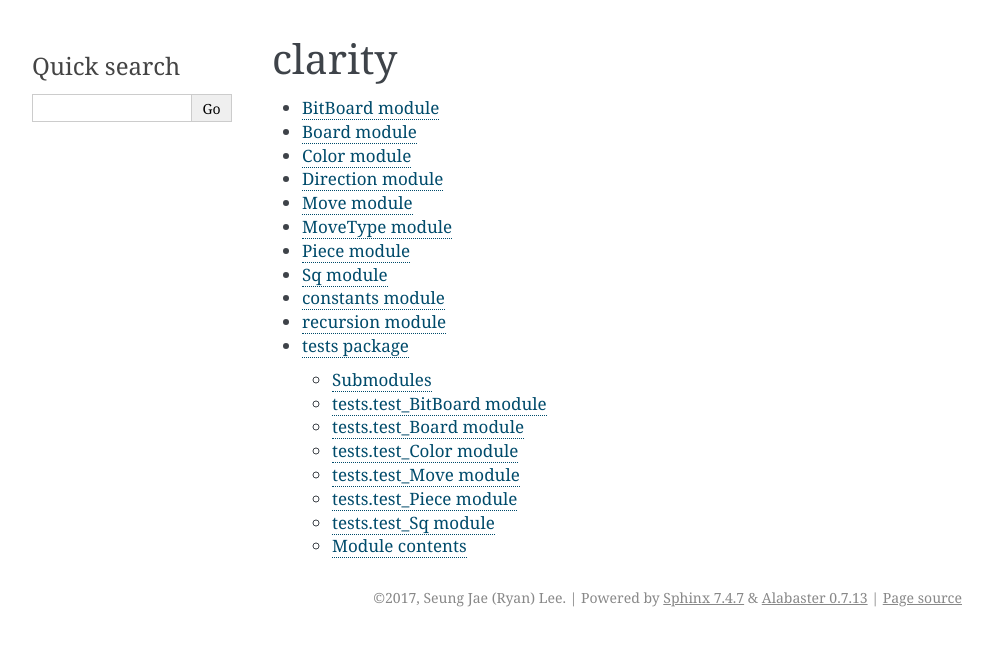
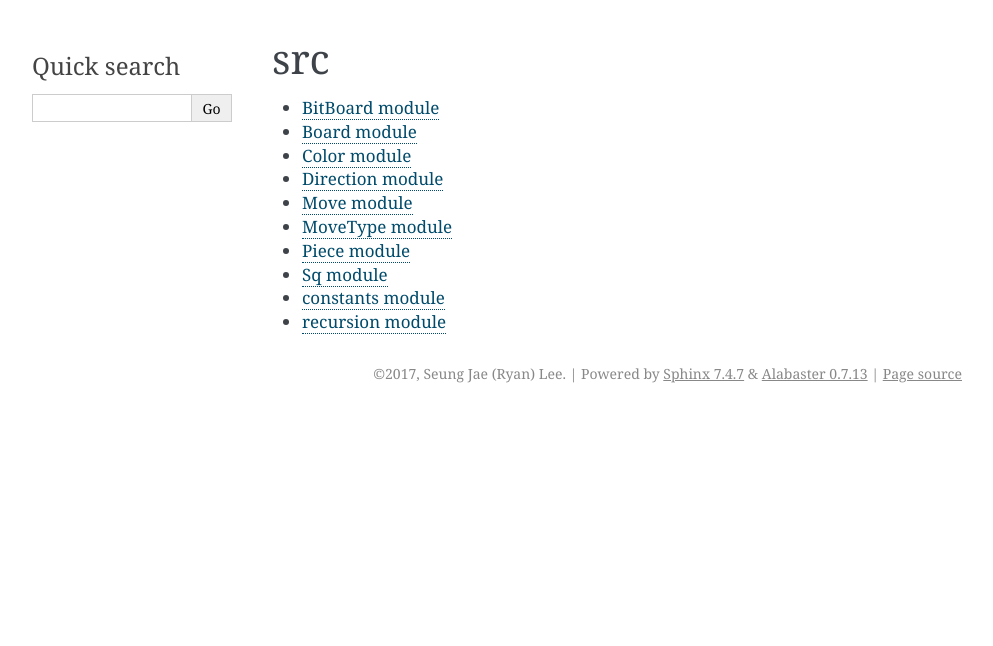
Before and after one commit to seungjaeryanlee/clarity, a Sphinx documentation site: the page built from docs/source/modules.rst, in a window 1280 px wide. Shown: the top 646 px of the page, without its empty margins (148-1141 px from the left). Built offline with Sphinx 7.4.7, drawn with Linux system fonts in a browser that asks for light colours.

Commit message:
Regenerated sphinx .rst files with sphinx-apidoc to account for directory change

```diff
--- a/docs/source/conf.py
+++ b/docs/source/conf.py
@@ -19,7 +19,7 @@
 #
 import os
 import sys
-sys.path.insert(0, os.path.abspath('../..'))
+sys.path.insert(0, os.path.abspath('../../src'))
 
 
 # -- General configuration ------------------------------------------------
--- a/docs/source/modules.rst
+++ b/docs/source/modules.rst
@@ -1,5 +1,5 @@
-clarity
-=======
+src
+===
 
 .. toctree::
    :maxdepth: 4
@@ -14,4 +14,3 @@ clarity
    Sq
    constants
    recursion
-   tests
--- a/docs/source/tests.rst
+++ /dev/null
@@ -1,62 +0,0 @@
-tests package
-=============
-
-Submodules
-----------
-
-tests\.test\_BitBoard module
-----------------------------
-
-.. automodule:: tests.test_BitBoard
-    :members:
-    :undoc-members:
-    :show-inheritance:
-
-tests\.test\_Board module
--------------------------
-
-.. automodule:: tests.test_Board
-    :members:
-    :undoc-members:
-    :show-inheritance:
-
-tests\.test\_Color module
--------------------------
-
-.. automodule:: tests.test_Color
-    :members:
-    :undoc-members:
-    :show-inheritance:
-
-tests\.test\_Move module
-------------------------
-
-.. automodule:: tests.test_Move
-    :members:
-    :undoc-members:
-    :show-inheritance:
-
-tests\.test\_Piece module
--------------------------
-
-.. automodule:: tests.test_Piece
-    :members:
-    :undoc-members:
-    :show-inheritance:
-
-tests\.test\_Sq module
-----------------------
-
-.. automodule:: tests.test_Sq
-    :members:
-    :undoc-members:
-    :show-inheritance:
-
-
-Module contents
----------------
-
-.. automodule:: tests
-    :members:
-    :undoc-members:
-    :show-inheritance:
```
